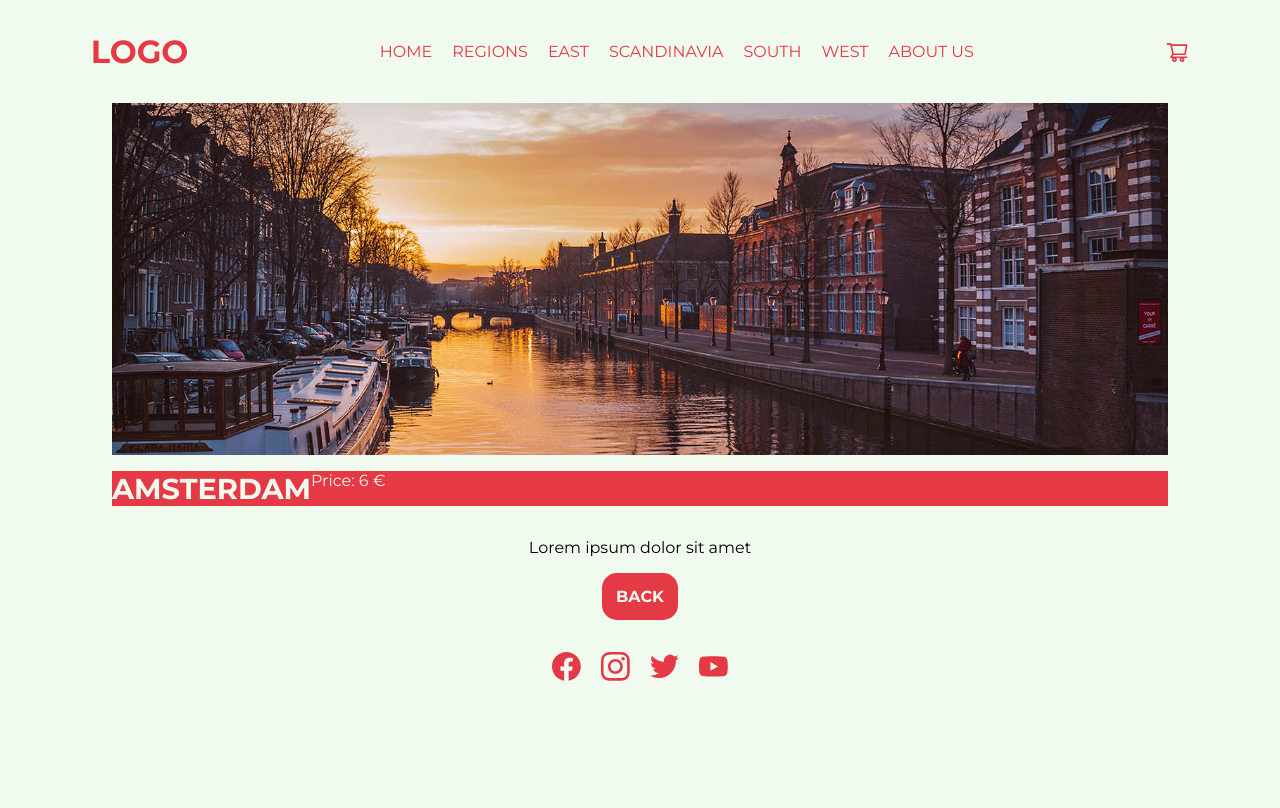
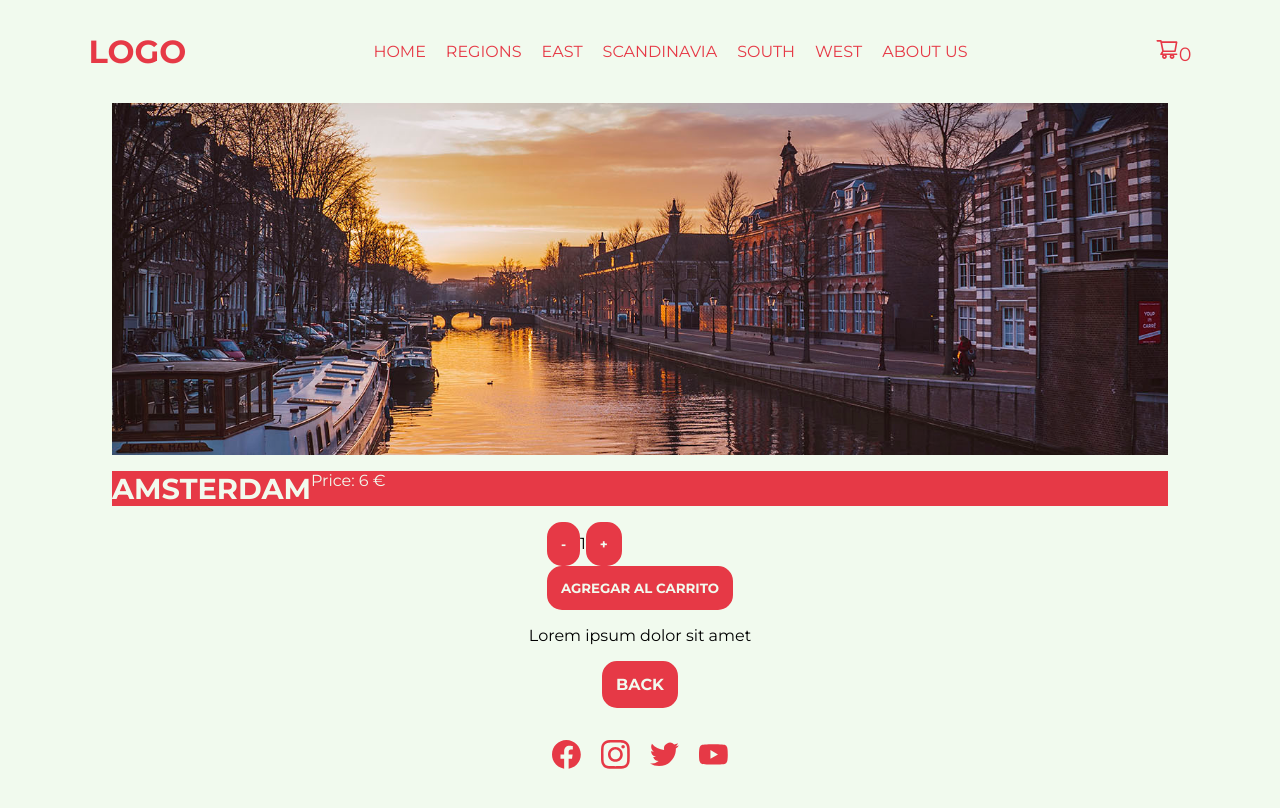
Before and after one commit to franciccone/ecommerce-react, a React (Create React App) app: page /detail/1 in a window 1280 px wide. Built offline with nearby package versions, Linux system fonts and the light colour scheme.

Commit message:
Add span to CartWidget

```diff
--- a/src/components/CartWidget/CartWidget.css
+++ b/src/components/CartWidget/CartWidget.css
@@ -1,3 +1,9 @@
+@import url('https://fonts.googleapis.com/css2?family=Montserrat:wght@400;500;700&display=swap');
+
+.cart-widget {
+    font-family: 'Montserrat', sans-serif;
+}
+
 .cart-icon {
     color: #E63946;
     font-size: 1.5em;
@@ -6,3 +12,7 @@
 .cart-icon:hover {
     color: #1D3557;
 }
+
+.cart-span {
+    font-size: 1.2rem;
+}
--- a/src/components/CartWidget/CartWidget.js
+++ b/src/components/CartWidget/CartWidget.js
@@ -5,7 +5,10 @@ import { AiOutlineShoppingCart } from 'react-icons/ai';
 const CartWidget = () => {
 
     return (
+        <div className="cart-widget">
             <AiOutlineShoppingCart className="cart-icon"/>
+            <span className="cart-span">0</span>
+        </div>
     );
 
 }
--- /dev/null
+++ b/src/components/ItemCount/ItemCount.css
@@ -0,0 +1,18 @@
+@import url('https://fonts.googleapis.com/css2?family=Montserrat:wght@400;500;700&display=swap');
+
+.minus-button, .plus-button, .add-button {
+    font-family: 'Montserrat', sans-serif;
+    background-color: #E63946;
+    color: #F1FAEE;
+    border: 2px #E63946 solid;
+    border-radius: 15px;
+    padding: 12px;
+    text-transform: uppercase;
+    font-weight: bold;
+    cursor: pointer;
+}
+
+.minus-button:hover, .plus-button:hover, .add-button:hover {
+    color: #E63946;
+    background-color: #F1FAEE;
+}
--- /dev/null
+++ b/src/components/ItemCount/ItemCount.js
@@ -0,0 +1,42 @@
+import React, { useState, useEffect } from 'react';
+import './ItemCount.css';
+
+export const ItemCount = ({ stock, initial, onAdd }) => {
+
+    const [count, setCount] = useState(initial);
+
+    //estado para deshabilitar los botones del ItemCount
+    const [isDisabled, setIsDisabled] = useState({ decrease: false, add: false });
+
+    //uso de useEffect para habilitar/deshabilitar los botones de + y -
+    useEffect(() => {
+        count === initial && setIsDisabled({ ...isDisabled, decrease: true });
+        count === stock && setIsDisabled({ ...isDisabled, add: true });
+
+        count > initial &&
+        count < stock &&
+        setIsDisabled({ decrease: false, add: false });
+    }, [count]);
+
+    const decreaseCount = () => {
+        count > initial && setCount(count - 1);
+    };
+
+    const addCount = () => {
+        count < stock && setCount(count + 1);
+    };
+
+    return (
+            <div>
+                <button className="minus-button" onClick={decreaseCount} disabled={isDisabled.decrease}>
+                    -
+                </button>
+                    {count}
+                <button className="plus-button" onClick={addCount} disabled={isDisabled.add}>
+                    +
+                </button>
+                <br />
+                <button className="add-button" onClick={onAdd}>Agregar al carrito</button>
+            </div>
+        );
+};
--- a/src/components/ItemDetailContainer/ItemDetail.js
+++ b/src/components/ItemDetailContainer/ItemDetail.js
@@ -1,5 +1,6 @@
 import React from 'react';
 import { Link } from 'react-router-dom';
+import { ItemCount } from '../ItemCount/ItemCount';
 import './ItemDetail.css';
 
 export const ItemDetail = ({region, name, desc, picture, price}) => {
@@ -11,9 +12,10 @@ export const ItemDetail = ({region, name, desc, picture, price}) => {
                 <h2 className="city-name">{name}</h2>
                 <p className="city-price">Price: {price} €</p>
             </div>
+            <ItemCount stock={100} initial={1}/>
             <p className="city-desc">{desc}</p>
 
-            <Link to={`/regions/${region}`} className="city-btn">Back</Link>
+            <Link to={`/regions/${region}`} className="city-btn" onAdd={() => console.log('COMPRE')}>Back</Link>
         </div>
     )
 }
--- a/src/components/ItemListContainer/Item.css
+++ b/src/components/ItemListContainer/Item.css
@@ -38,7 +38,6 @@
     color: #E63946;
 }
 
-
 .card-price {
     margin-bottom: 1.4em;
 }
```
